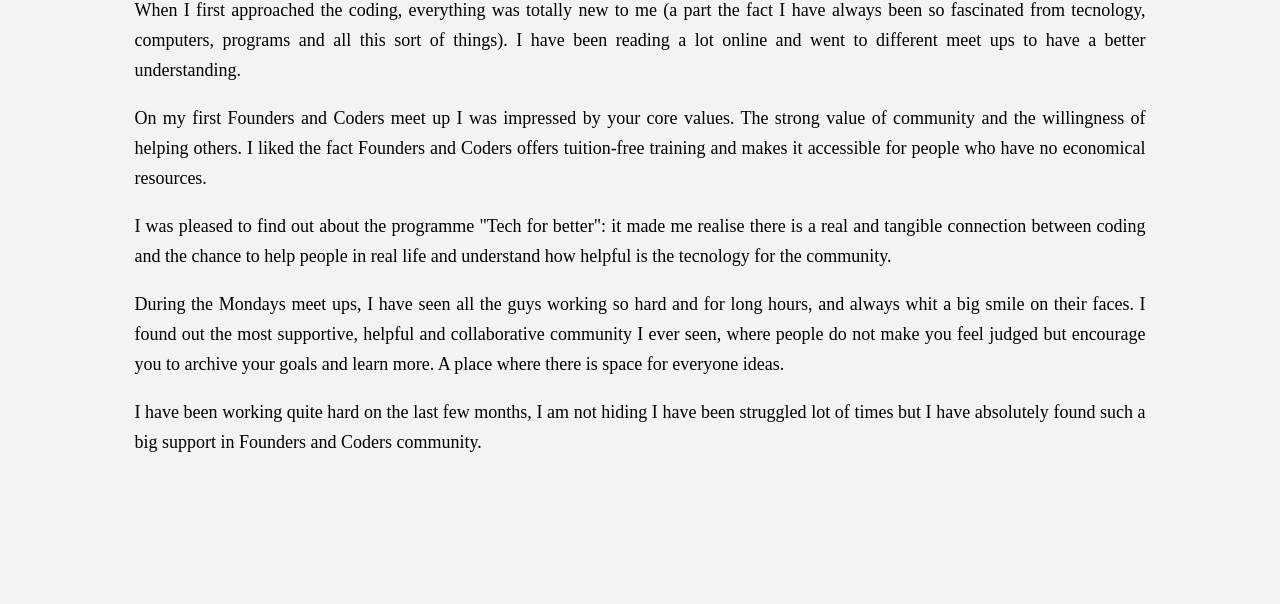
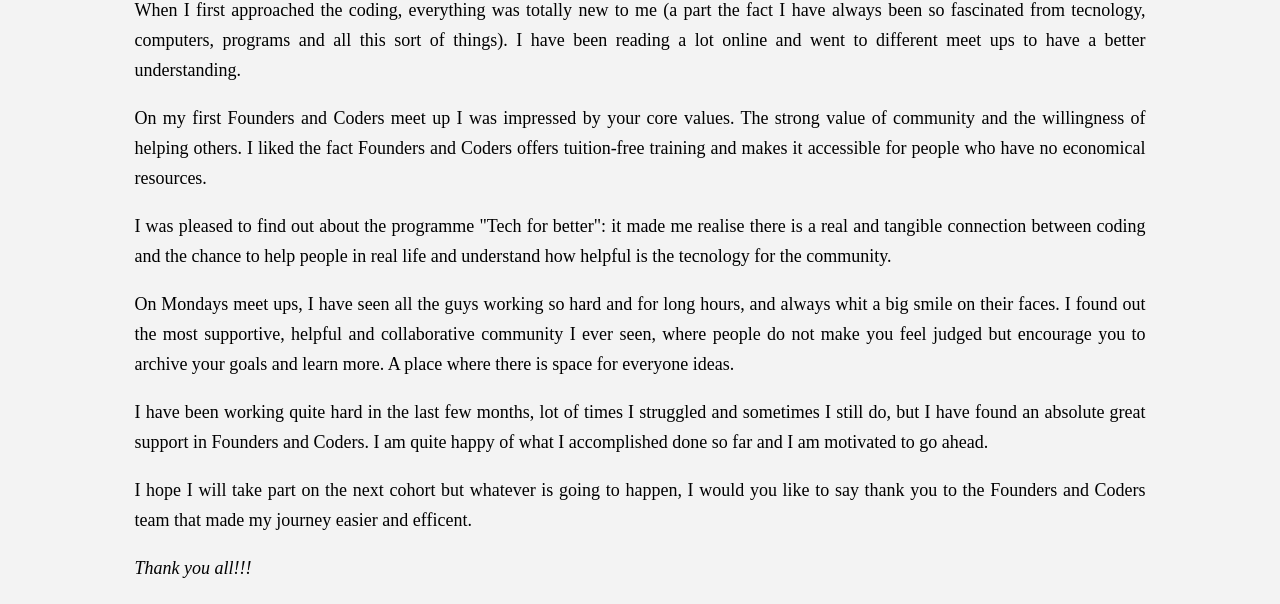
Before and after one commit to frannyfra/frannyfra, a plain HTML site: page index.html in a window 1280 px wide. Shown: the part 4108-4712 px from the top of the page. Drawn offline with Linux system fonts and the light colour scheme; a web font is replaced by a local one.

Commit message:
final commit

```diff
--- a/index.html
+++ b/index.html
@@ -125,9 +125,13 @@
                 <p>On my first Founders and Coders meet up I was impressed by your core values. The strong value of community and the willingness of helping others. I liked the fact Founders and Coders offers tuition-free training and makes it accessible for people who have no economical resources.</p>
                 <p>I was pleased to find out about the programme "Tech for better": it made me realise there is a real and tangible connection between coding and the chance to help people in real life and understand how helpful is the tecnology for the community.</p>
 
-                <p>During the Mondays meet ups, I have seen all the guys working so hard and for long hours, and always whit a big smile on their faces. I found out the most supportive, helpful and collaborative community I ever seen, where people do not make you feel judged but encourage you to archive your goals and learn more. A place where there is space for everyone ideas.</p>
+                <p>On Mondays meet ups, I have seen all the guys working so hard and for long hours, and always whit a big smile on their faces. I found out the most supportive, helpful and collaborative community I ever seen, where people do not make you feel judged but encourage you to archive your goals and learn more. A place where there is space for everyone ideas. </p>
 
-                <p>I have been working quite hard on the last few months, I am not hiding I have been struggled lot of times but I have absolutely found such a big support in Founders and Coders community.</p>
+                <p>I have been working quite hard in the last few months, lot of times I struggled and sometimes I still do, but I have found an absolute great support in Founders and Coders. I am quite happy of what I accomplished done so far and I am motivated to go ahead.</p>
+
+                <p>I hope I will take part on the next cohort but whatever is going to happen, I would you like to say thank you to the Founders and Coders team that made my journey easier and efficent.</p>
+
+                <p><i>Thank you all!!!</i></p>
 
             </div>
         </section>
```
Also changed, not shown: script.js (+0 -20 lines).
